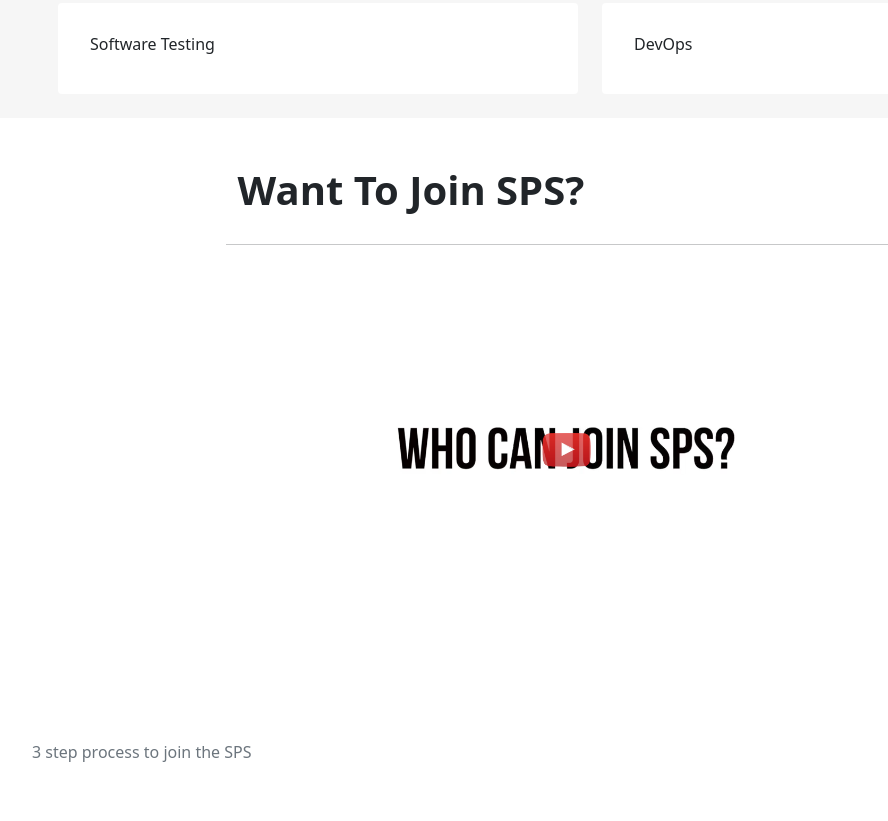
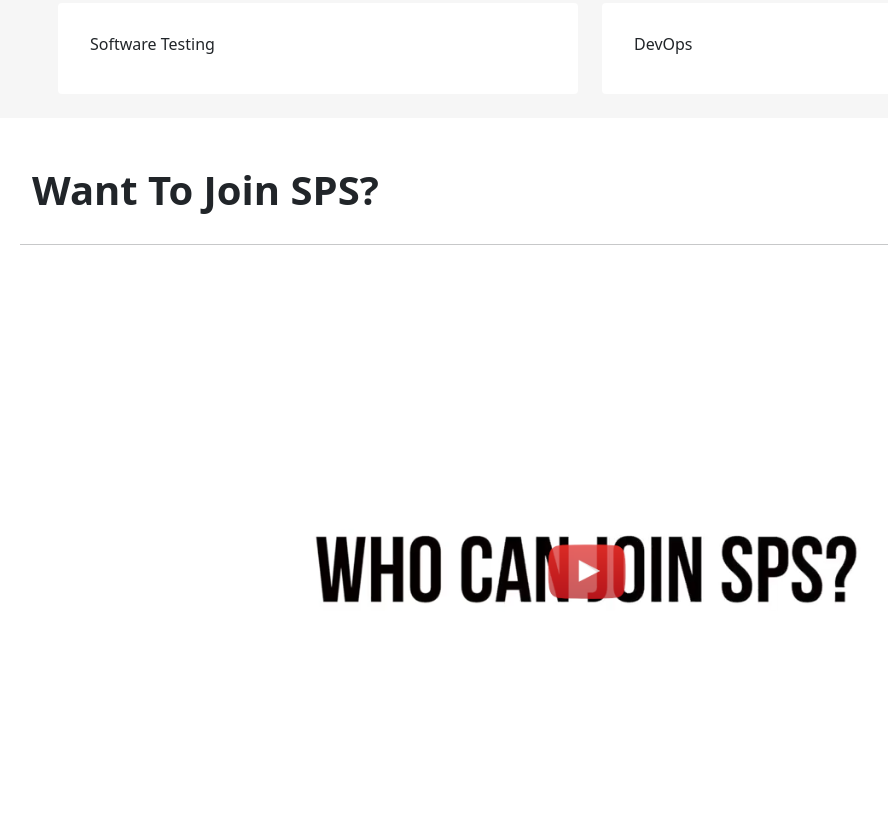
Before and after one commit to fasil721/SPS-Website, a plain HTML site: page index.html in a window 1280 px wide. Shown: the part 2836-3657 px from the top of the page, without its empty margins (50-938 px from the left). Drawn offline with nearby package versions, Linux system fonts and the light colour scheme.

Commit message:
padding issue changed

```diff
--- a/index.html
+++ b/index.html
@@ -254,11 +254,11 @@
             </div>
     </section>
     <section>
-        <div class="container pl-4 " style="padding: 0 17%">
+        <div class="container pl-4 " >
             <div class="row col-12 mt-5 ">
                 <h2 style="display: flex;">Want To Join SPS?</h2>
             <hr>
-                <div class="row col-12 mb-5 ratio ratio-16x9">
+                <div class="row col-12 m-2 ratio ratio-16x9">
                     <iframe id="video-3" width="1080" height="607" src="https://www.youtube.com/embed/xkmM6h32lnM"
                     title="YouTube video player" frameborder="0"
                     allow="accelerometer; autoplay; clipboard-write; encrypted-media; gyroscope; picture-in-picture"
```
